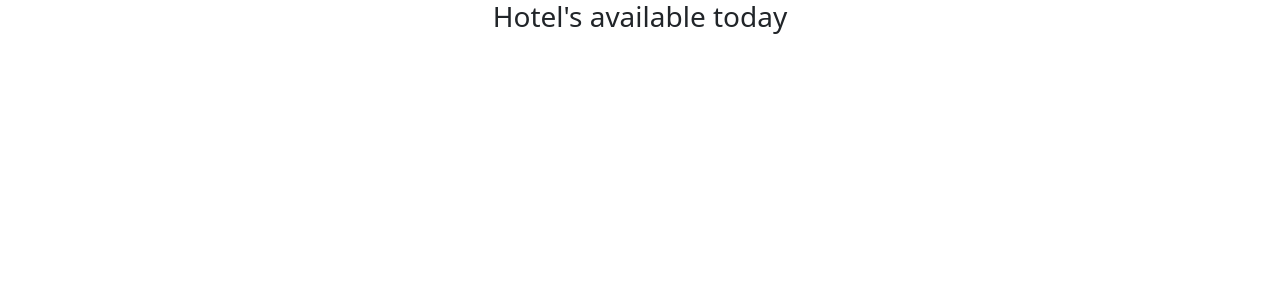
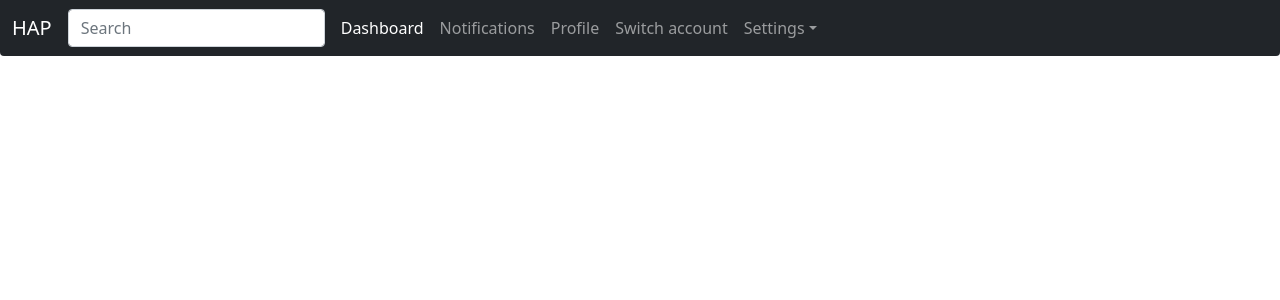
Before and after one commit to mcdonald-0/hotel-app, a Django app: page / in a window 1280 px wide. Shown: the top 300 px of the page. Run offline with Django 3.2, Linux system fonts and the light colour scheme; data that the repository does not hold is empty; some libraries are stand-ins or nearby versions.

Commit message:
Created the navigation bar

```diff
--- a/authentication/templates/authentication/create_guest.html
+++ b/authentication/templates/authentication/create_guest.html
@@ -4,7 +4,7 @@
 	Become a guest | Hotel app
 {% endblock %}
 
-{% block content %}
+{% block main %}
 	{% for message in messages %}
         <div class="alert alert-warning alert-dismissible mx-4">
               <button type="button" class="btn-close" data-bs-dismiss="alert"></button>
--- a/booking/templates/booking/booking.html
+++ b/booking/templates/booking/booking.html
@@ -4,7 +4,11 @@
 	Book a room | {{ hotel.name }}
 {% endblock %}
 
-{% block content %}
+{% block header %}
+	{% include 'navbar.html' %}
+{% endblock %}
+
+{% block main %}
 	<h1 class="mx-4">This is the reservation to book a room at {{ hotel.name }}</h1>
 	{% for message in messages %}
 		{% if message.tags == 'error' %}
--- a/booking/templates/booking/check_in.html
+++ b/booking/templates/booking/check_in.html
@@ -4,7 +4,11 @@
     Checking in | Room {{ room.room_number }} at {{ room.hotel.name }}
 {% endblock %}
 
-{% block content %}
+{% block header %}
+    {% include 'navbar.html' %}
+{% endblock %}
+
+{% block main %}
     <form method="POST">
         {%  csrf_token %}
         <h1>Pick a payment method</h1>
--- a/registration/templates/registration/homepage.html
+++ b/registration/templates/registration/homepage.html
@@ -1,14 +1,19 @@
 {% extends 'base.html' %}
 
+{% load static %}
 
-{% block content %}
+
+{% block header %}
+	{% include 'navbar.html' %}
+{% endblock %}
+
+{% block main %}
 	<div class="mx-3">
-		<h3 class="text-center">Hotel's available today</h3>
 
 		<div class="row">
 			{% for hotel in hotels %}
 				<div class="col-md-4">
-					<div class="card">
+					<div class="card mt-2">
 					  <img class="card-img-top" src="{{ hotel.display_image.url }}" alt="{{ hotel.name }}'s' image" width="500px">
 					  <div class="card-body text-center">
 					    <h4 class="card-title">{{ hotel.name }}</h4>
--- /dev/null
+++ b/static/css/navbar.css
@@ -0,0 +1,67 @@
+html,
+body {
+  overflow-x: hidden; /* Prevent scroll on narrow devices */
+}
+
+body {
+  padding-top: 56px;
+}
+
+@media (max-width: 991.98px) {
+  .offcanvas-collapse {
+    position: fixed;
+    top: 56px; /* Height of navbar */
+    bottom: 0;
+    left: 100%;
+    width: 100%;
+    padding-right: 1rem;
+    padding-left: 1rem;
+    overflow-y: auto;
+    visibility: hidden;
+    background-color: #343a40;
+    transition: transform .3s ease-in-out, visibility .3s ease-in-out;
+  }
+  .offcanvas-collapse.open {
+    visibility: visible;
+    transform: translateX(-100%);
+  }
+}
+
+.nav-scroller {
+  position: relative;
+  z-index: 2;
+  height: 2.75rem;
+  overflow-y: hidden;
+}
+
+.nav-scroller .nav {
+  display: flex;
+  flex-wrap: nowrap;
+  padding-bottom: 1rem;
+  margin-top: -1px;
+  overflow-x: auto;
+  color: rgba(255, 255, 255, .75);
+  text-align: center;
+  white-space: nowrap;
+  -webkit-overflow-scrolling: touch;
+}
+
+.nav-underline .nav-link {
+  padding-top: .75rem;
+  padding-bottom: .75rem;
+  font-size: .875rem;
+  color: #6c757d;
+}
+
+.nav-underline .nav-link:hover {
+  color: #007bff;
+}
+
+.nav-underline .active {
+  font-weight: 500;
+  color: #343a40;
+}
+
+.bg-purple {
+  background-color: #6f42c1;
+}
--- /dev/null
+++ b/static/js/navbar.js
@@ -0,0 +1,7 @@
+(function () {
+  'use strict'
+
+  document.querySelector('#navbarSideCollapse').addEventListener('click', function () {
+    document.querySelector('.offcanvas-collapse').classList.toggle('open')
+  })
+})()
--- a/templates/base.html
+++ b/templates/base.html
@@ -12,10 +12,24 @@
 	</title>
 </head>
 <body>
-	{% block content %}
-		<h1>This would not be shown</h1>
-	{% endblock %}
+
+	<header>
+		{% block header %}
+		{% endblock %}
+	</header>
+
+	<main>
+		{% block main %}
+		{% endblock %}
+	</main>
+
+	<footer>
+		{% block footer %}
+		{% endblock %}
+	</footer>
 
 	<script type="text/javascript" src="{% static 'bootstrap/js/bootstrap.min.js' %}"></script>
+	<script type="text/javascript" src="{% static 'bootstrap/js/bootstrap.bundle.min.js' %}"></script>
+
 </body>
 </html>
--- /dev/null
+++ b/templates/navbar.html
@@ -0,0 +1,44 @@
+{% load static %}
+
+<link rel="stylesheet" href="{% static 'css/navbar.css' %}">
+
+<nav class="navbar navbar-expand-lg rounded-bottom fixed-top navbar-dark bg-dark" aria-label="Main navigation">
+  <div class="container-fluid">
+    <a class="navbar-brand" href="{% url 'registration:homepage' %}">HAP</a>
+
+    <form class="d-flex">
+      <input class="form-control me-2" type="search" placeholder="Search" aria-label="Search">
+    </form>
+
+    <button class="navbar-toggler p-0 border-0" type="button" id="navbarSideCollapse" aria-label="Toggle navigation">
+      <span class="navbar-toggler-icon"></span>
+    </button>
+
+    <div class="navbar-collapse offcanvas-collapse" id="navbarsExampleDefault">
+      <ul class="navbar-nav me-auto mb-2 mb-lg-0">
+        <li class="nav-item">
+          <a class="nav-link active" aria-current="page" href="#">Dashboard</a>
+        </li>
+        <li class="nav-item">
+          <a class="nav-link" href="#">Notifications</a>
+        </li>
+        <li class="nav-item">
+          <a class="nav-link" href="#">Profile</a>
+        </li>
+        <li class="nav-item">
+          <a class="nav-link" href="#">Switch account</a>
+        </li>
+        <li class="nav-item dropdown">
+          <a class="nav-link dropdown-toggle" href="#" id="dropdown01" data-bs-toggle="dropdown" aria-expanded="false">Settings</a>
+          <ul class="dropdown-menu" aria-labelledby="dropdown01">
+            <li><a class="dropdown-item" href="#">Action</a></li>
+            <li><a class="dropdown-item" href="#">Another action</a></li>
+            <li><a class="dropdown-item" href="#">Something else here</a></li>
+          </ul>
+        </li>
+      </ul>
+    </div>
+  </div>
+</nav>
+
+<script src="{% static 'js/navbar.js' %}"></script>
```
Also changed, not shown: 2 other files.
